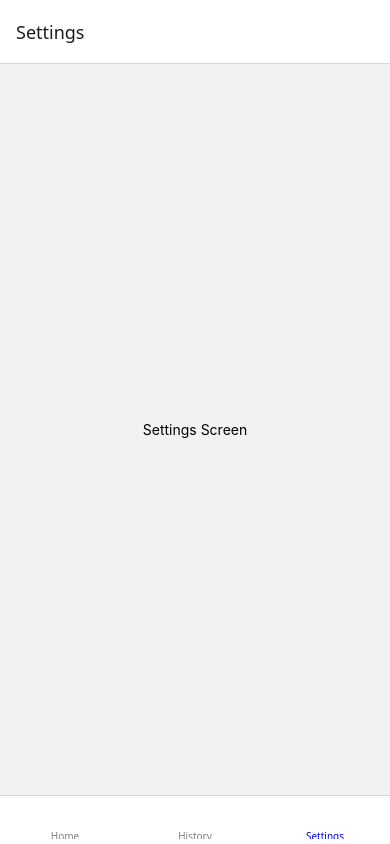
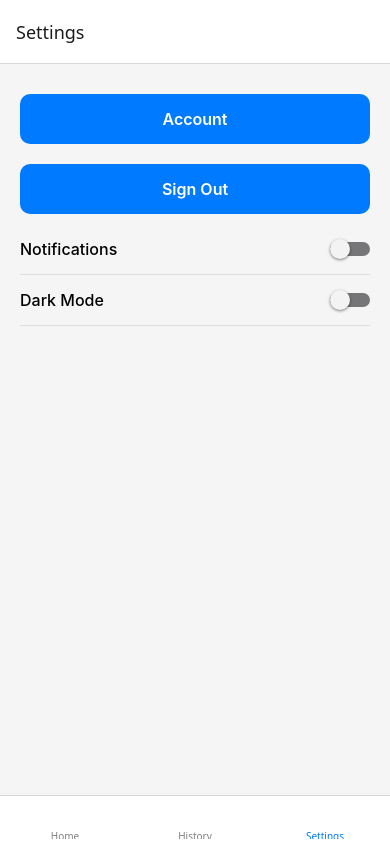
Before and after one commit to m1chele11/Momentum, a React Native app in the folder Momentum/: screen /Settings in a window 390 px wide. Built offline with nearby package versions, Linux system fonts and the light colour scheme; some icons are missing.

Commit message:
setings update

```diff
--- a/Momentum/App.js
+++ b/Momentum/App.js
@@ -4,6 +4,7 @@ import HomeScreen from './src/screens/HomeScreen';
 import HistoryScreen from './src/screens/HistoryScreen';
 import SettingsScreen from './src/screens/SettingsScreen';
 import SetGoalsScreen from './src/screens/SetGoalsScreen';
+import ProgressScreen from './src/screens/ProgressScreen';
 import { FontAwesomeIcon } from '@fortawesome/react-native-fontawesome';
 import { faHouse, faHistory, faGear } from '@fortawesome/free-solid-svg-icons';
 import { createStackNavigator } from '@react-navigation/stack';
@@ -21,6 +22,7 @@ function HomeStack() {
     <Stack.Navigator>
       <Stack.Screen name="Home" component={HomeScreen} />
       <Stack.Screen name="Set New Goal" component={SetGoalsScreen} />
+      <Stack.Screen name="Progress Tracker" component={ProgressScreen}/>
     </Stack.Navigator>
   );
 }
@@ -45,7 +47,7 @@ export default function App(){
 
             return <FontAwesomeIcon icon={icon} size={size} color={color} />;
           },
-          tabBarActiveTintColor: 'blue',
+          tabBarActiveTintColor: '#007bff',
           tabBarInactiveTintColor: 'gray',
         })}
       >
--- a/Momentum/src/screens/HomeScreen.js
+++ b/Momentum/src/screens/HomeScreen.js
@@ -4,7 +4,7 @@ import { FontAwesomeIcon } from '@fortawesome/react-native-fontawesome';
 import { faPlus, faChartBar } from '@fortawesome/free-solid-svg-icons';
 
 
-const dailyQuote = "The only way to do great work is to love what you do.";
+const dailyQuote = "A habit missed once is a mistake, a habit missed twice is the start of a new habit.";
 
 
 const HomeScreen = ({navigation}) => {
@@ -16,15 +16,13 @@ const HomeScreen = ({navigation}) => {
             onPress={() => navigation.navigate('Set New Goal')} //placeHolder
         >
         <FontAwesomeIcon icon={faPlus} size={30} color='#fff'/>
-        <Text style={styles.cardText}>
-            Set New Goals
-        </Text>
+        <Text style={styles.cardText}>Set New Goals</Text>
         </TouchableOpacity>
 
-        {/*Tracking Bar*/}
+        {/*Tracking Progress*/}
         <TouchableOpacity
             style={styles.card}
-            onPress={() => navigation.navigate('TrackProgress')} //place holder
+            onPress={() => navigation.navigate('Progress Tracker')} //place holder
         >
             <FontAwesomeIcon icon={faChartBar} size={30} color='#fff'/>
             <Text style={styles.cardText}>Track Progress</Text>
--- /dev/null
+++ b/Momentum/src/screens/ProgressScreen.js
@@ -0,0 +1,26 @@
+import { View, Text, StyleSheet } from 'react-native';
+
+
+const ProgressScreen = () => {
+    return (
+        <View style={Styles.container}>
+            <Text style={Styles.text}>Track Your Progress</Text>
+        </View>
+    );
+};
+
+const Styles = StyleSheet.create({
+    container: {
+        flex: 1,
+        justifyContent: 'center',
+        alignItems: 'center',
+        backgroundColor: '#fff',
+    },
+    text:{
+        fontSize: 24,
+        fontWeight: 'bold',
+        color: 'blue',
+    },
+});
+
+export default ProgressScreen;
--- a/Momentum/src/screens/SettingsScreen.js
+++ b/Momentum/src/screens/SettingsScreen.js
@@ -1,9 +1,55 @@
-import { View, Text, StyleSheet } from 'react-native';
+import { View, Text, StyleSheet, TouchableOpacity, Switch } from 'react-native';
+import { useState } from 'react';
 
-const HomeScreen = () => {
+const SettingsScreen = ({ navigation }) => {
+
+
+  const [notificationsEnabled, setNotificationsEnabled] = useState(false);
+  const [darkModeEnabled, setDarkModeEnabled] = useState(false);
+
+  const toggleNotifications = () => setNotificationsEnabled((prev) => !prev);
+  const toggleDarkMode = () => setDarkModeEnabled((prev => !prev));
+
   return (
     <View style={styles.container}>
-      <Text>Settings Screen</Text>
+
+      {/*Account Button */}
+      <TouchableOpacity
+      style={styles.button}
+      onPress={() => navigation.navigate('Account')}
+      >
+        <Text style={styles.buttonText}>Account</Text>
+      </TouchableOpacity>
+
+      {/*Sign out button */}
+      <TouchableOpacity style={[styles.button, styles.signoutButton]}
+      onPress={() => alert('Signed Out')}
+      >
+        <Text style={styles.buttonText}>Sign Out</Text>
+      </TouchableOpacity>
+
+      {/* Notifications Toggle */}
+      <View style={styles.toggleContainer}>
+        <Text style={styles.toggleLabel}>Notifications</Text>
+        <Switch
+          trackColor={{ false: '#767577', true: '#81b0ff' }}
+          thumbColor={notificationsEnabled ? '#007AFF' : '#f4f3f4'}
+          onValueChange={toggleNotifications}
+          value={notificationsEnabled}
+        />
+      </View>
+
+      {/* Dark Mode Toggle */}
+      <View style={styles.toggleContainer}>
+        <Text style={styles.toggleLabel}>Dark Mode</Text>
+        <Switch
+          trackColor={{ false: '#767577', true: '#5555FF' }}
+          thumbColor={darkModeEnabled ? '#3333FF' : '#f4f3f4'}
+          onValueChange={toggleDarkMode}
+          value={darkModeEnabled}
+        />
+      </View>
+
     </View>
   );
 };
@@ -11,9 +57,36 @@ const HomeScreen = () => {
 const styles = StyleSheet.create({
   container: {
     flex: 1,
-    justifyContent: 'center',
+    padding: 20,
+    backgroundColor: '#f5f5f5',
+  },
+  button: {
+    backgroundColor: '#007AFF',
+    padding: 15,
+    marginVertical: 10,
+    borderRadius: 10,
     alignItems: 'center',
+  },
+  signOutButton: {
+    backgroundColor: '#FF3B30',
+  },
+  buttonText: {
+    color: '#fff',
+    fontSize: 16,
+    fontWeight: '600',
+  },
+  toggleContainer: {
+    flexDirection: 'row',
+    justifyContent: 'space-between',
+    alignItems: 'center',
+    paddingVertical: 15,
+    borderBottomWidth: 1,
+    borderBottomColor: '#ddd',
+  },
+  toggleLabel: {
+    fontSize: 16,
+    fontWeight: '500',
   },
 });
 
-export default HomeScreen;
+export default SettingsScreen;
```
Also changed, not shown: Momentum/src/context/themeContext.js (added), Momentum/src/themes/themes.js (added).
